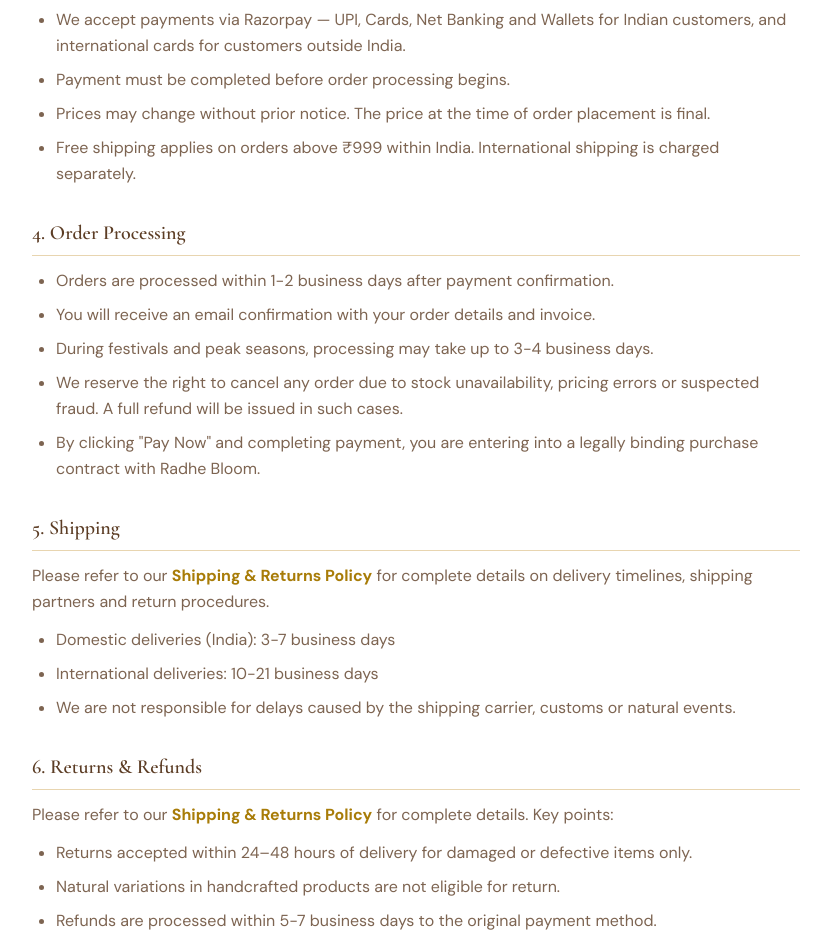
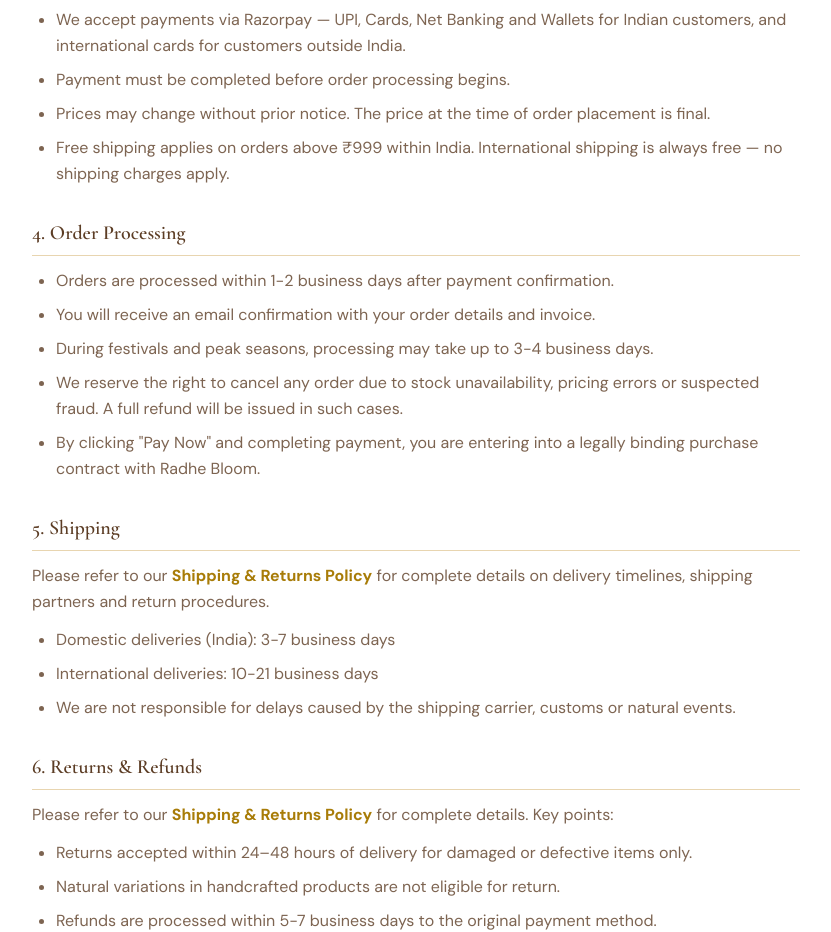
Before and after one commit to lotoflearningdata-png/radhe-bloom-frontend, a React (Vite) app: page /terms in a window 1280 px wide. Shown: the part 1520-2452 px from the top of the page, without its empty margins (224-1055 px from the left). Built offline with nearby package versions, Linux system fonts and the light colour scheme; no server answers.

Commit message:
internationalShippingCharge

```diff
--- a/src/pages/CheckoutPage.jsx
+++ b/src/pages/CheckoutPage.jsx
@@ -25,14 +25,16 @@ export default function CheckoutPage() {
   const { country, detecting } = useCountry()
   const { isINR, fmt, convert, unitPrice, subtotal } = useGeoCartPricing(cart)
   const navigate    = useNavigate()
-  const shipping    = cartTotal >= 999 ? 0 : 69
-  const total       = cartTotal + shipping
 
   // Default the toggle from the selected/detected country (non-India → International)
   const [isInternational, setIsInternational] = useState(country.code !== 'IN')
   useEffect(() => {
     if (!detecting) setIsInternational(country.code !== 'IN')
   }, [country.code, detecting])
+
+  // International orders ship free — no shipping charges of any kind
+  const shipping    = isInternational ? 0 : (cartTotal >= 999 ? 0 : 69)
+  const total       = cartTotal + shipping
   const [paymentMethod, setPaymentMethod] = useState('razorpay') // 'razorpay' | 'cod'
   const [loading, setLoading] = useState(false)
   const [appliedCoupon, setAppliedCoupon] = useState(null)
@@ -370,11 +372,6 @@ export default function CheckoutPage() {
                 </div>
               )}
 
-              {isInternational && (
-                <div className="flex justify-between text-blue-600 text-xs">
-                  <span>International shipping</span><span>Extra cost (if any) billed separately</span>
-                </div>
-              )}
               <hr className="border-cream-200" />
               <div className="flex justify-between font-bold text-devotion-brown">
                 <span>Total</span>
--- a/src/pages/ShippingPage.jsx
+++ b/src/pages/ShippingPage.jsx
@@ -31,7 +31,7 @@ export default function ShippingPage() {
         <div className="grid grid-cols-1 sm:grid-cols-3 gap-4">
           {[
             { icon: '🇮🇳', title: 'Domestic Shipping', value: '3–7 business days', sub: 'Free above ₹999' },
-            { icon: '🌍', title: 'International', value: '10–21 business days', sub: 'Charges apply' },
+            { icon: '🌍', title: 'International', value: '10–21 business days', sub: 'Free shipping' },
             { icon: '🔄', title: 'Returns', value: '24–48 hours window', sub: 'Damaged items only' },
           ].map((card, i) => (
             <div key={i} className="bg-cream-50 border border-cream-200 rounded-2xl p-5 text-center">
@@ -91,7 +91,8 @@ export default function ShippingPage() {
 
         <Section title="3. International Shipping">
           <ul className="list-disc pl-6 space-y-2">
-            <li>International orders are paid securely by card via <strong>Razorpay</strong> at checkout. Our team will contact you if any additional shipping cost applies to your destination.</li>
+            <li>International shipping is <strong className="text-green-600">completely FREE</strong> — we do not charge any shipping fees of any kind on international orders.</li>
+            <li>International orders are paid securely by card via <strong>Razorpay</strong> at checkout.</li>
             <li>International delivery typically takes <strong>10–21 business days</strong> depending on destination country.</li>
             <li>Customs duties, import taxes and local fees in the destination country are the <strong>buyer's responsibility</strong>.</li>
             <li>We are not responsible for delays caused by customs clearance.</li>
--- a/src/pages/TermsPage.jsx
+++ b/src/pages/TermsPage.jsx
@@ -70,7 +70,7 @@ export default function TermsPage() {
             <li>We accept payments via Razorpay — UPI, Cards, Net Banking and Wallets for Indian customers, and international cards for customers outside India.</li>
             <li>Payment must be completed before order processing begins.</li>
             <li>Prices may change without prior notice. The price at the time of order placement is final.</li>
-            <li>Free shipping applies on orders above ₹999 within India. International shipping is charged separately.</li>
+            <li>Free shipping applies on orders above ₹999 within India. International shipping is always free — no shipping charges apply.</li>
           </ul>
         </Section>
 
```
Also changed, not shown: 2 other files (tests, documents, lock files or other folders).
